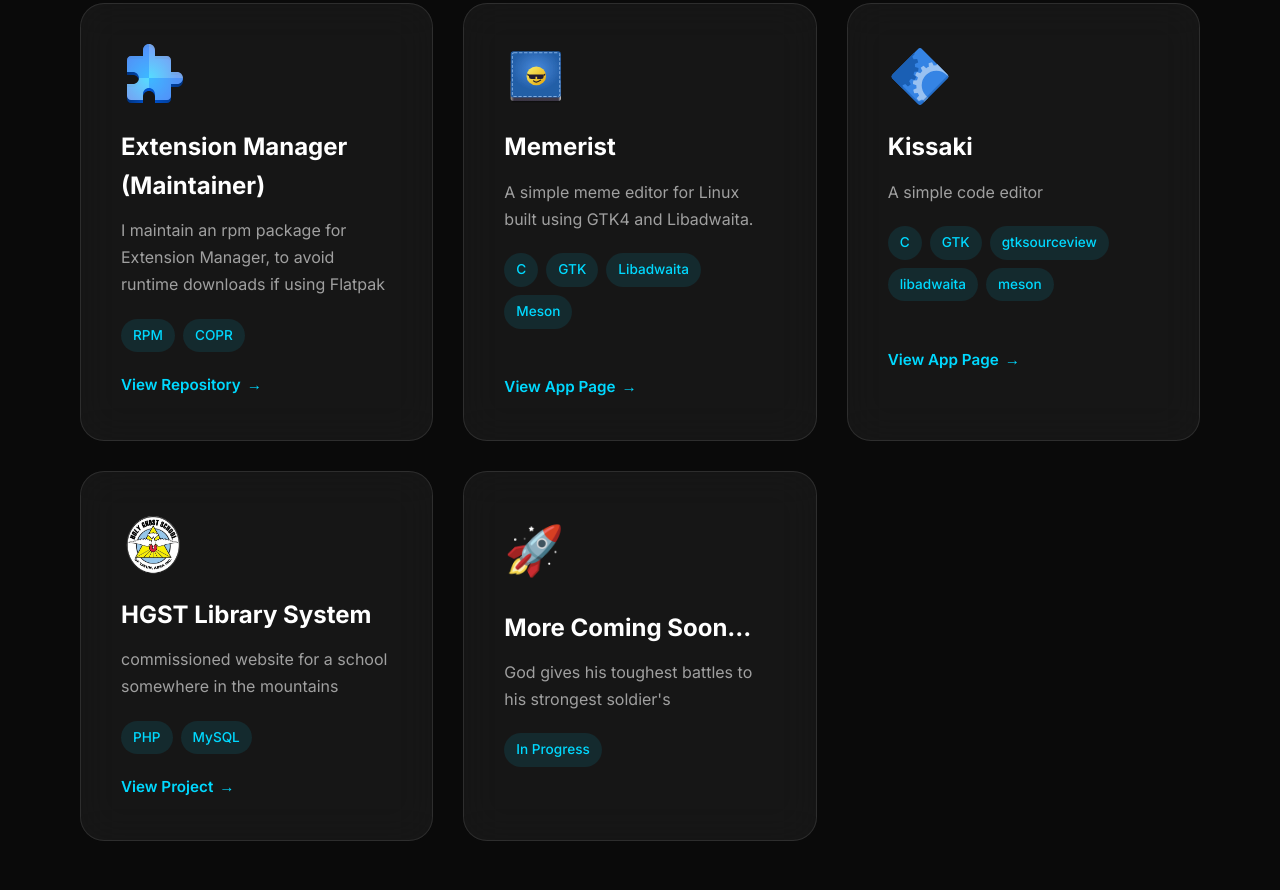
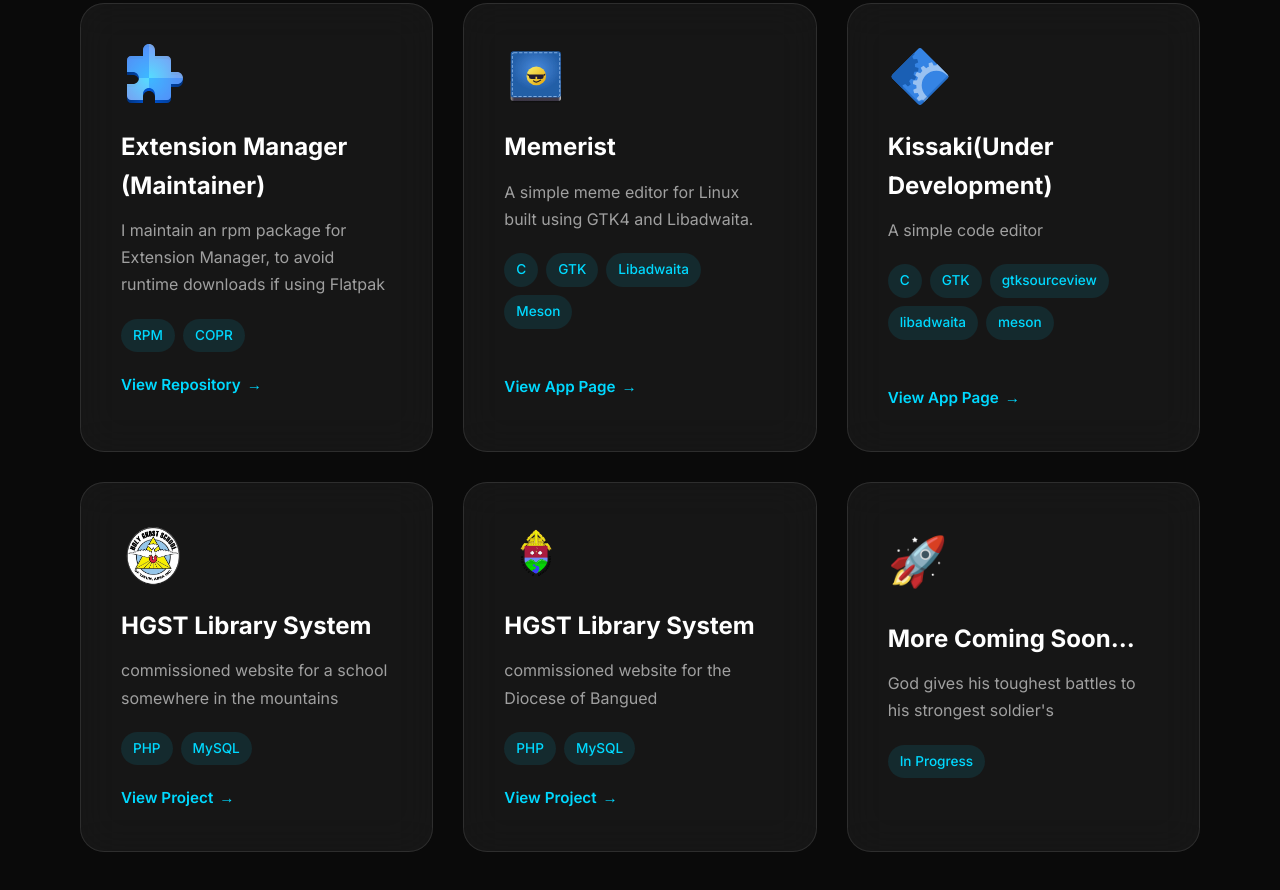
Before and after one commit to vani-tty1/vani-tty1.github.io, a plain HTML site: page index.html in a window 1280 px wide. Shown: the part 1113-2003 px from the top of the page. Drawn offline with Linux system fonts and the light colour scheme.

Commit message:
update project section

```diff
--- a/index.html
+++ b/index.html
@@ -81,7 +81,7 @@
 
       <div class="project-card">
         <img src="/public/io.github.vani_tty1.kissaki.svg" class="project-icon" style="width: 64px; height: 64px;">
-        <h3 class="project-title">Kissaki</h3>
+        <h3 class="project-title">Kissaki(Under Development)</h3>
         <p class="project-description">
           A simple code editor
         </p>
@@ -109,7 +109,23 @@
           <span class="tag">PHP</span>
           <span class="tag">MySQL</span>
         </div>
-        <a href="http://vanicloud.ct.ws" class="project-link" target="_blank">
+        <a href="https://hgst.gt.tc" class="project-link" target="_blank">
+          <span>View Project</span>
+          <span>→</span>
+        </a>
+      </div>
+
+      <div class="project-card">
+        <img src="/public/logo2.png" class="project-icon" style="width: 64px; height: 64px;">
+        <h3 class="project-title">HGST Library System</h3>
+        <p class="project-description">
+			commissioned website for the Diocese of Bangued
+        </p>
+        <div class="project-tags">
+          <span class="tag">PHP</span>
+          <span class="tag">MySQL</span>
+        </div>
+        <a href="https://dioceseofbangued.org" class="project-link" target="_blank">
           <span>View Project</span>
           <span>→</span>
         </a>
```
Also changed, not shown: public/logo2.png (added).
